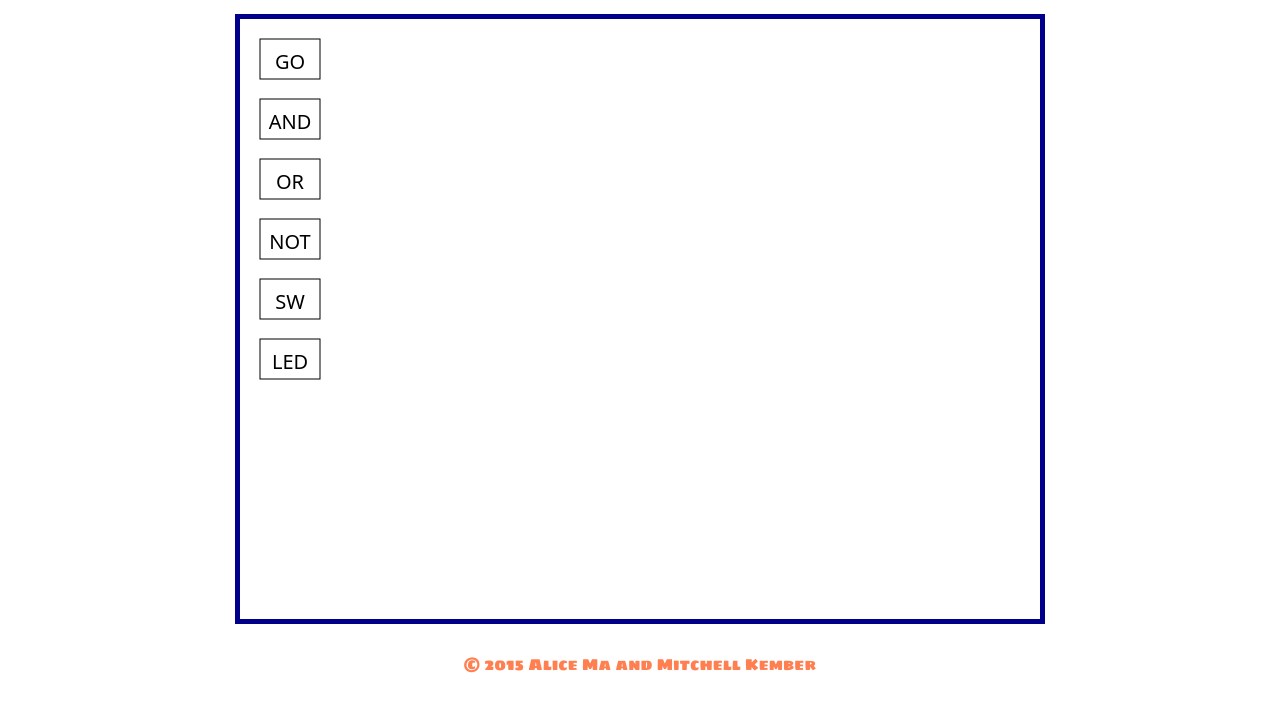
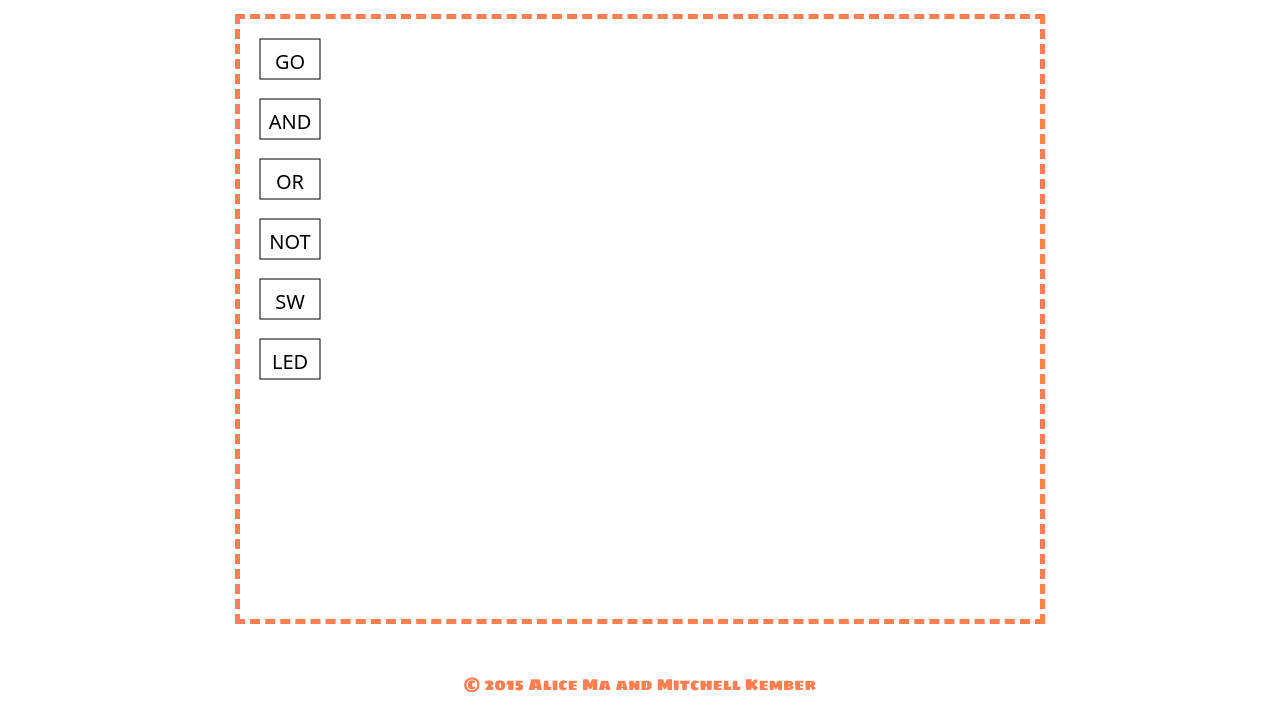
Before and after one commit to amecila/cirkvito, a plain HTML site: page index.html in a window 1280 px wide. Shown: the part 113-825 px from the top of the page. Before the commit the page ends 800 px from the top, so only its background shows below. Drawn offline with Linux system fonts and the light colour scheme.

Commit message:
Final style changes

```diff
--- a/css/style.css
+++ b/css/style.css
@@ -9,7 +9,7 @@ body {
 h1 {
 	font-size: 35pt;
 	margin: 50px 0 30px;
-	background-color: darkblue;
+	background-color: coral;
 	color: white
 }
 
@@ -18,7 +18,7 @@ h1 {
 }
 
 canvas {
-	border: 5px solid darkblue;
+	border: 5px dashed coral;
 	background-color: white;
 	width: 800px;
 	height: 600px;
@@ -26,5 +26,6 @@ canvas {
 
 footer {
 	margin-top: 30px;
+	padding: 20px;
 	color: coral;
 }
```
